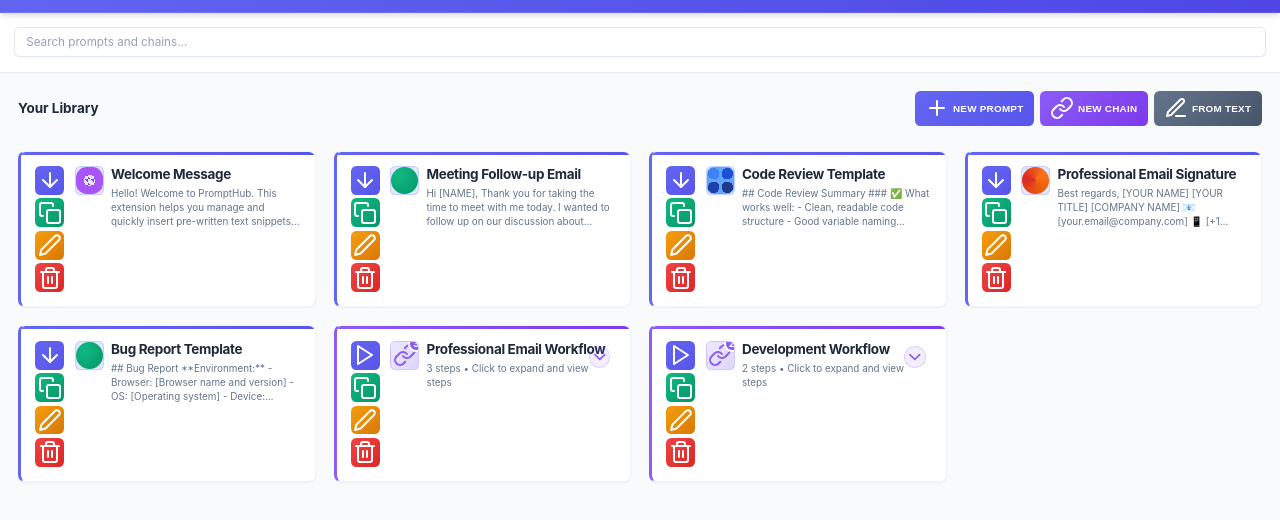
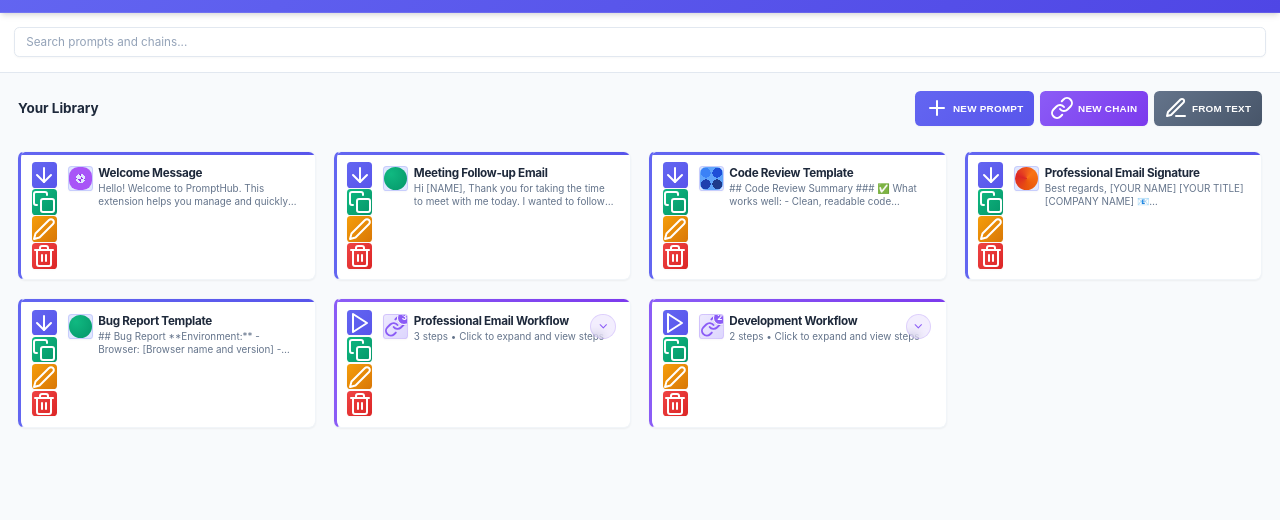
Before and after one commit to timsamart/easyprompt, a browser extension: page panel-standalone.html in a window 1280 px wide. Shown: the part 54-574 px from the top of the page. Drawn offline with Linux system fonts and the light colour scheme.

Commit message:
Enhance card expansion functionality and improve icon rotation: Implemented icon rotation for expand buttons in card components to visually indicate expansion state. Adjusted CSS styles for card dimensions and spacing to improve layout consistency and responsiveness.

```diff
--- a/panel-standalone.html
+++ b/panel-standalone.html
@@ -524,6 +524,22 @@
           break;
         case 'toggle':
           card.classList.toggle('expanded');
+
+          // Ensure icon rotation works properly
+          const expandBtn = card.querySelector('.expand-btn');
+          if (expandBtn) {
+            const icon = expandBtn.querySelector('i');
+            const svg = expandBtn.querySelector('svg');
+
+            if (card.classList.contains('expanded')) {
+              if (icon) icon.style.transform = 'rotate(180deg)';
+              if (svg) svg.style.transform = 'rotate(180deg)';
+            } else {
+              if (icon) icon.style.transform = 'rotate(0deg)';
+              if (svg) svg.style.transform = 'rotate(0deg)';
+            }
+          }
+
           setTimeout(initializeIcons, 10);
           break;
       }
--- a/panel-styles.css
+++ b/panel-styles.css
@@ -296,16 +296,16 @@
 .card {
   background: var(--surface-color);
   border-radius: var(--radius-lg);
-  padding: var(--space-8);
+  padding: var(--space-6);
   box-shadow: var(--shadow-sm);
   border: 1px solid var(--border-light);
   transition: var(--transition);
   position: relative;
   overflow: hidden;
-  min-height: calc(160px * var(--scale-factor));
-  max-height: calc(220px * var(--scale-factor));
+  min-height: calc(140px * var(--scale-factor));
+  max-height: calc(200px * var(--scale-factor));
   display: flex;
-  gap: var(--space-6);
+  gap: var(--space-4);
 }
 
 .card::before {
@@ -340,18 +340,18 @@
 }
 
 .prompt-card .card-icon {
-  width: calc(32px * var(--scale-factor));
-  height: calc(32px * var(--scale-factor));
-  border-radius: var(--radius-md);
+  width: calc(28px * var(--scale-factor));
+  height: calc(28px * var(--scale-factor));
+  border-radius: var(--radius-sm);
   background: linear-gradient(135deg, var(--primary-light), #e0e7ff);
   display: flex;
   align-items: center;
   justify-content: center;
-  margin-bottom: var(--space-4);
-  font-size: calc(16px * var(--scale-factor));
+  font-size: calc(14px * var(--scale-factor));
   color: var(--primary-color);
   border: 1px solid rgba(99, 102, 241, 0.2);
   box-shadow: var(--shadow-xs);
+  flex-shrink: 0;
 }
 
 /* Chain cards */
@@ -365,94 +365,60 @@
 }
 
 .chain-card .card-icon {
-  width: calc(32px * var(--scale-factor));
-  height: calc(32px * var(--scale-factor));
-  border-radius: var(--radius-md);
+  width: calc(28px * var(--scale-factor));
+  height: calc(28px * var(--scale-factor));
+  border-radius: var(--radius-sm);
   background: linear-gradient(135deg, #ede9fe, #ddd6fe);
   display: flex;
   align-items: center;
   justify-content: center;
-  margin-bottom: var(--space-4);
-  font-size: calc(14px * var(--scale-factor));
+  font-size: calc(12px * var(--scale-factor));
   color: #8b5cf6;
   border: 1px solid rgba(139, 92, 246, 0.2);
   box-shadow: var(--shadow-xs);
   position: relative;
+  flex-shrink: 0;
 }
 
 .chain-card .step-dots {
   position: absolute;
-  top: -6px;
-  right: -6px;
+  top: -4px;
+  right: -4px;
   background: #8b5cf6;
   color: white;
   border-radius: 50%;
-  width: calc(18px * var(--scale-factor));
-  height: calc(18px * var(--scale-factor));
+  width: calc(16px * var(--scale-factor));
+  height: calc(16px * var(--scale-factor));
   display: flex;
   align-items: center;
   justify-content: center;
-  font-size: calc(10px * var(--scale-factor));
+  font-size: calc(9px * var(--scale-factor));
   font-weight: 700;
   box-shadow: var(--shadow-sm);
-  border: 2px solid white;
-  min-width: calc(18px * var(--scale-factor));
-}
-
-/* Card content */
-.card-header {
-  display: flex;
-  align-items: flex-start;
-  gap: var(--space-4);
-  margin-bottom: var(--space-4);
-}
-
-.card-content {
-  flex: 1;
-  display: flex;
-  flex-direction: column;
-}
-
-.card-title {
-  font-size: var(--large-font-size);
-  font-weight: 700;
-  color: var(--text-primary);
-  margin-bottom: var(--space-2);
-  line-height: 1.3;
-  letter-spacing: -0.025em;
-}
-
-.card-description {
-  font-size: var(--small-font-size);
-  color: var(--text-secondary);
-  line-height: 1.4;
-  margin-bottom: var(--space-6);
-  overflow: hidden;
-  display: -webkit-box;
-  -webkit-line-clamp: 3;
-  -webkit-box-orient: vertical;
-  flex: 1;
+  border: 1px solid white;
+  min-width: calc(16px * var(--scale-factor));
 }
 
 /* Card actions - vertical on left */
 .card-actions {
   display: flex;
   flex-direction: column;
-  gap: var(--space-2);
+  gap: var(--space-1);
   padding: 0;
   border: none;
-  width: calc(32px * var(--scale-factor));
+  width: calc(28px * var(--scale-factor));
   flex-shrink: 0;
+  align-self: flex-start;
 }
 
 .card-action-btn {
-  width: calc(32px * var(--scale-factor));
-  height: calc(32px * var(--scale-factor));
+  width: calc(28px * var(--scale-factor));
+  height: calc(28px * var(--scale-factor));
   padding: 0;
-  font-size: calc(14px * var(--scale-factor));
+  font-size: calc(12px * var(--scale-factor));
   font-weight: 600;
   border: 1px solid var(--border-color);
-  border-radius: var(--radius-md);
+  border-radius: var(--radius-sm);
   cursor: pointer;
   background-color: var(--surface-color);
   color: var(--text-secondary);
@@ -462,6 +428,7 @@
   justify-content: center;
   text-transform: none;
   letter-spacing: 0;
+  box-shadow: var(--shadow-xs);
 }
 
 .card-action-btn:hover {
@@ -498,30 +465,33 @@
   max-height: 0;
   overflow: hidden;
   transition: max-height 0.4s ease;
-  margin-top: var(--space-4);
+  margin-top: var(--space-2);
   padding: 0;
+  border-radius: var(--radius-sm);
 }
 
 .chain-card.expanded .chain-steps {
-  max-height: calc(800px * var(--scale-factor)); /* Much larger to accommodate more steps */
-  padding: var(--space-4) 0;
+  max-height: calc(400px * var(--scale-factor));
+  padding: var(--space-2) 0;
 }
 
 .chain-step-item {
   display: flex;
   align-items: center;
-  gap: var(--space-3);
-  padding: var(--space-2) var(--space-3);
-  margin-bottom: var(--space-2);
+  gap: var(--space-2);
+  padding: var(--space-1) var(--space-2);
+  margin-bottom: var(--space-1);
   background: var(--border-light);
-  border-radius: var(--radius-sm);
+  border-radius: var(--radius-xs);
   cursor: pointer;
   transition: var(--transition);
   font-size: var(--small-font-size);
+  border: 1px solid transparent;
 }
 
 .chain-step-item:hover {
-  background: var(--border-color);
+  background: rgba(139, 92, 246, 0.1);
+  border-color: rgba(139, 92, 246, 0.2);
   transform: translateX(2px);
 }
 
@@ -529,8 +499,8 @@
   background: #8b5cf6;
   color: white;
   border-radius: 50%;
-  width: calc(18px * var(--scale-factor));
-  height: calc(18px * var(--scale-factor));
+  width: calc(16px * var(--scale-factor));
+  height: calc(16px * var(--scale-factor));
   display: flex;
   align-items: center;
   justify-content: center;
@@ -545,35 +515,51 @@
   font-weight: 500;
   line-height: 1.2;
   flex: 1;
+  overflow: hidden;
+  text-overflow: ellipsis;
+  white-space: nowrap;
 }
 
 /* Expand button */
 .expand-btn {
   position: absolute;
-  top: var(--space-3);
-  right: var(--space-3);
+  top: var(--space-2);
+  right: var(--space-2);
   background: rgba(139, 92, 246, 0.1);
   border: 1px solid rgba(139, 92, 246, 0.2);
   border-radius: 50%;
-  width: calc(24px * var(--scale-factor));
-  height: calc(24px * var(--scale-factor));
+  width: calc(28px * var(--scale-factor));
+  height: calc(28px * var(--scale-factor));
   display: flex;
   align-items: center;
   justify-content: center;
   cursor: pointer;
-  transition: var(--transition);
+  transition: all 0.3s ease;
   color: #8b5cf6;
   z-index: 10;
+  backdrop-filter: blur(4px);
 }
 
 .expand-btn:hover {
   background: rgba(139, 92, 246, 0.2);
   transform: scale(1.1);
+  box-shadow: 0 2px 8px rgba(139, 92, 246, 0.3);
+}
+
+.expand-btn svg {
+  transition: transform 0.3s ease;
+  font-size: calc(14px * var(--scale-factor));
+  width: calc(14px * var(--scale-factor));
+  height: calc(14px * var(--scale-factor));
+}
+
+.chain-card.expanded .expand-btn svg {
+  transform: rotate(180deg);
 }
 
 .expand-btn i {
-  transition: var(--transition);
-  font-size: calc(12px * var(--scale-factor));
+  transition: transform 0.3s ease;
+  font-size: calc(14px * var(--scale-factor));
 }
 
 .chain-card.expanded .expand-btn i {
@@ -583,6 +569,46 @@
 /* Card main container positioning */
 .card-main {
   position: relative;
+  flex: 1;
+  display: flex;
+  flex-direction: column;
+  min-width: 0;
+  padding: var(--space-2);
+}
+
+/* Card header optimization */
+.card-header {
+  display: flex;
+  align-items: flex-start;
+  gap: var(--space-3);
+  margin-bottom: var(--space-3);
+}
+
+.card-content {
+  flex: 1;
+  display: flex;
+  flex-direction: column;
+  min-width: 0;
+}
+
+.card-title {
+  font-size: var(--base-font-size);
+  font-weight: 700;
+  color: var(--text-primary);
+  margin-bottom: var(--space-1);
+  line-height: 1.2;
+  letter-spacing: -0.025em;
+}
+
+.card-description {
+  font-size: var(--small-font-size);
+  color: var(--text-secondary);
+  line-height: 1.3;
+  overflow: hidden;
+  display: -webkit-box;
+  -webkit-line-clamp: 2;
+  -webkit-box-orient: vertical;
+  flex: 1;
 }
 
 /* Responsive breakpoints */
```
Also changed, not shown: panel.js (+16 -0 lines), test-simple.html (+15 -0 lines).
